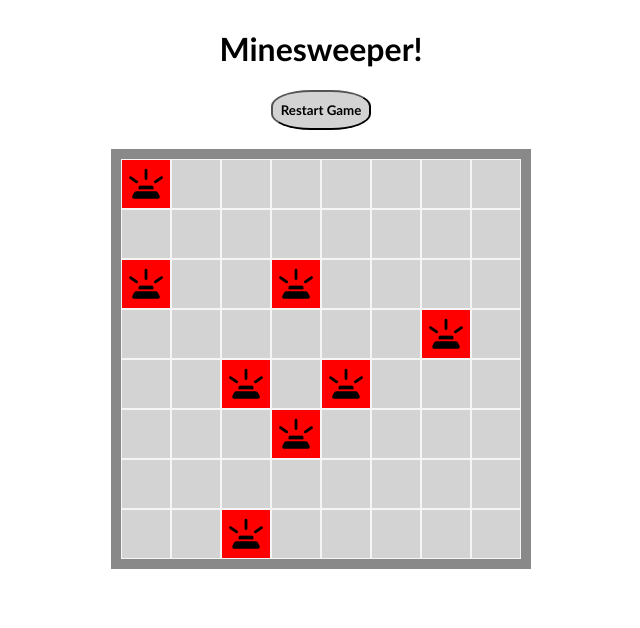
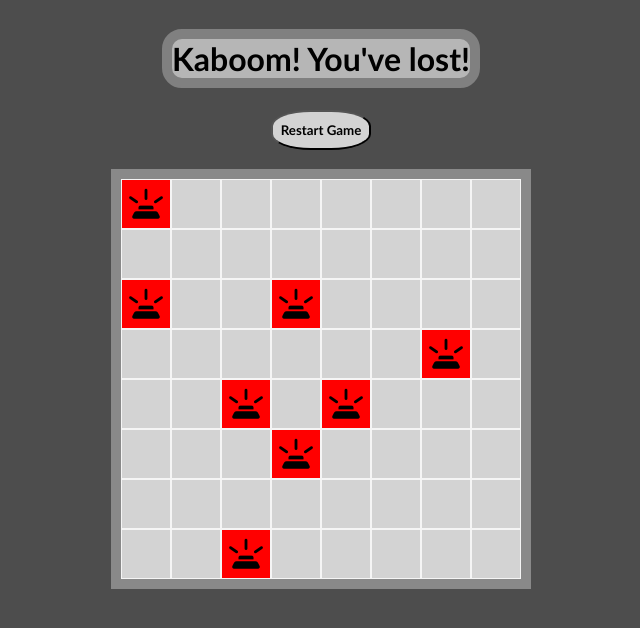
Before and after one commit to StandardDemacian/Minesweeper, a plain HTML site: page index.html in a window 1280 px wide. Both pictures are taken after a click on the element 465 px from the left and 183 px from the top of the page. Shown: the whole page, without its empty margins (319-959 px from the left). Drawn offline with Linux system fonts and the light colour scheme.

Commit message:
final_changes

```diff
--- a/index.html
+++ b/index.html
@@ -9,7 +9,7 @@
 
     <title>MineSweeper</title>
 </head>
-<h1>Minesweeper!</h1>
+<h1 id="title">Minesweeper!</h1>
 <button id="restart">Restart Game</button>
 <br>
 <body>
--- a/script.js
+++ b/script.js
@@ -2,6 +2,7 @@
 
 const restartButton = document.getElementById("restart")
 const gameBoard = document.getElementById("board")
+const title = document.getElementById("title")
 
 
 let board = []
@@ -11,7 +12,7 @@ let columns = 8
 let minesCount = 8
 let minesLocation = []
 
-let tilesClicked = 0
+let tilesClicked = 0 //will be how we check win condition
 let minesFound = 0
 let gameOver = false
 let flag = false
@@ -19,7 +20,7 @@ let flag = false
 
 
 function initilize(){
-    restartButton.style.visibility = 'hidden'
+    restartButton.style.visibility = "hidden"
     gameStart()
 }
 
@@ -49,7 +50,7 @@ function gameStart () {
         tile.id = r.toString() + "-" + c.toString()
         tile.addEventListener("contextmenu", placeFlag)
         tile.addEventListener("click", clickTile)
-        tile.addEventListener('contextmenu', function (e) { //removes that annoying menu while right clicking on the board
+        tile.addEventListener("contextmenu", function (e) { //removes that annoying menu while right clicking on the board
             e.preventDefault();
         })
         gameBoard.append(tile)
@@ -63,7 +64,7 @@ function gameStart () {
 //placing flag function that is called in the tile event listener
 
 function placeFlag () {
- flag = true
+
     let tile = this
     tile.innerHTML = `<i class="fa-solid fa-flag"></i>`
     tile.style.backgroundColor = "blue"
@@ -79,14 +80,14 @@ function clickTile () {
     {return}
 
     if(minesLocation.includes(tile.id)) {
-        alert("KABOOM")
+        title.innerText = "Kaboom! You've lost!"
         revealMines()
         gameOver=true
         endGame()
         return
     }
 
-    let coordinates = tile.id.split("-") // takes in tile.id and removes the "-" and converts it to a an array
+    let coordinates = tile.id.split("-") // takes in tile.id and removes the "-" and converts it to a an array that can be parseInt
     let r = parseInt(coordinates[0])
     let c = parseInt(coordinates[1])
     checkMine(r,c)
@@ -149,7 +150,7 @@ function revealMines() {
    }
    //win condition met (when area of space minus the mines total equals the "clicked" tiles)
    if(tilesClicked == rows*columns - minesCount) {
-    alert("You Win")
+    title.innerText = "Congradulations! You WIN!"
     gameOver=true
     endGame()
    }
--- a/styles.css
+++ b/styles.css
@@ -6,6 +6,7 @@ body {
     font-weight: bold;
     flex-direction: column;
     align-content: space-between;
+    background-color: rgb(77, 77, 77);
 
 }
 #restart {
@@ -20,7 +21,16 @@ body {
     background-color:lightgray;
     font-weight: bold;
     border-radius: 40%;
-    /* visibility: hidden; */
+
+}
+
+#title {
+    border-width: 10px;
+    border-style: solid;
+    border-color: gray;
+    border-radius: 20px;
+    background-color: rgb(182, 182, 182);
+    border-block-width: 10px;
 }
 #board {
     width: 400px;
@@ -34,6 +44,8 @@ body {
     flex-direction: column;
 
 }
+
+
 
 #board div {
     width: 48px;
```
Also changed, not shown: Minesweeper_game.png (added), 3 other files. Lines whose indentation alone changed are shown as unchanged.
